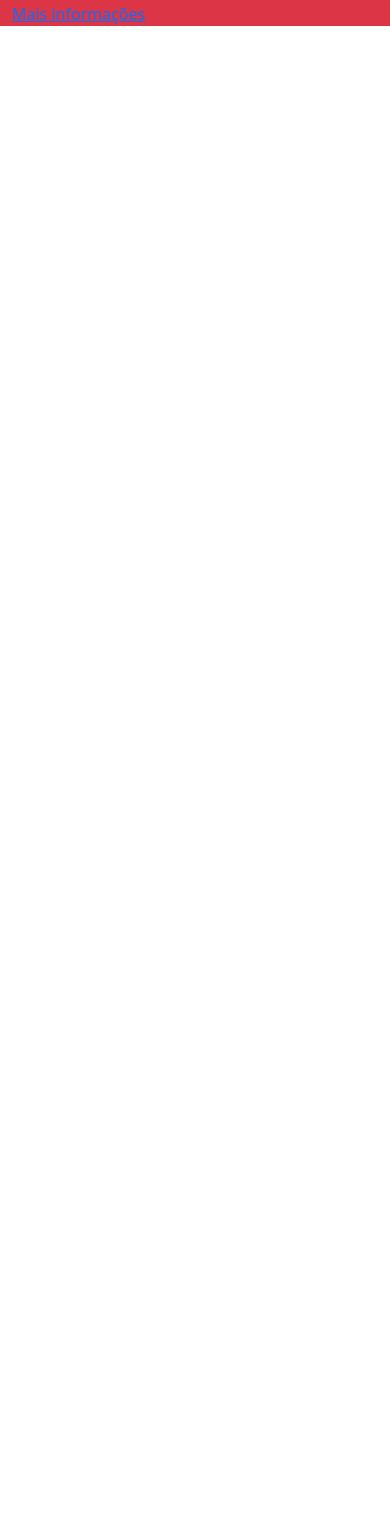
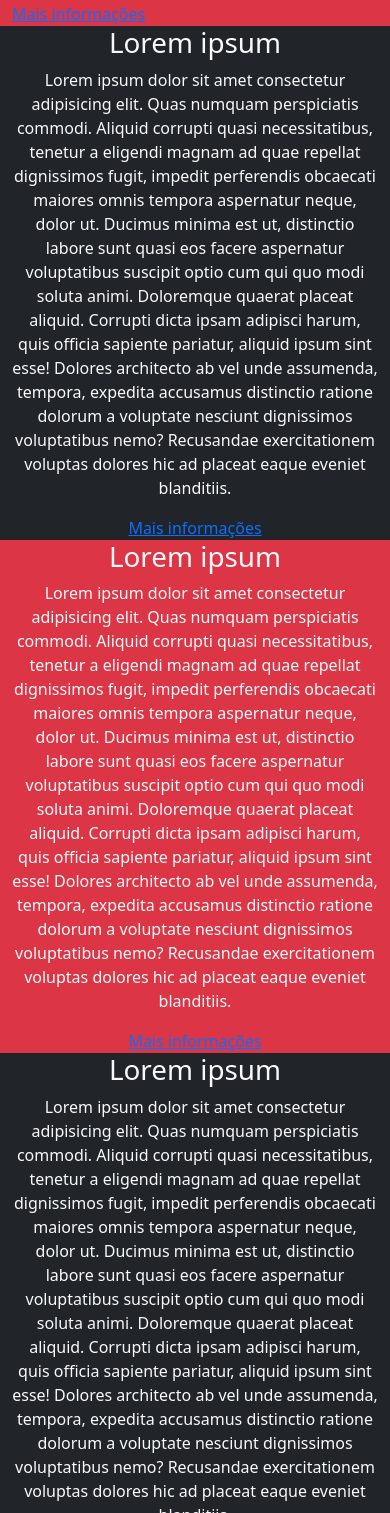
Before and after one commit to dudatiemiak/nc_bootstrap, a plain HTML site: page index.html in a window 390 px wide. Shown: the part 487-2000 px from the top of the page. Before the commit the page ends 844 px from the top, so only its background shows below. Drawn offline with nearby package versions, Linux system fonts and the light colour scheme.

Commit message:
Exemplo de sistema de grid responsivo.

```diff
--- a/index.html
+++ b/index.html
@@ -16,6 +16,39 @@
       <a href="">Mais informações</a>
     </div>
 
+    <div class="container">
+
+      <!-- row do grid -->
+      <!-- 1a coluna -->
+      <div class="row">
+        <div class="col-12 col-sm-12 col-md-6 col-lg-4 text-center bg-dark text-light">
+          <h1>Lorem ipsum</h1>
+          <p>Lorem ipsum dolor sit amet consectetur adipisicing elit. Quas numquam perspiciatis commodi. Aliquid corrupti quasi necessitatibus, tenetur a eligendi magnam ad quae repellat dignissimos fugit, impedit perferendis obcaecati maiores omnis tempora aspernatur neque, dolor ut. Ducimus minima est ut, distinctio labore sunt quasi eos facere aspernatur voluptatibus suscipit optio cum qui quo modi soluta animi. Doloremque quaerat placeat aliquid. Corrupti dicta ipsam adipisci harum, quis officia sapiente pariatur, aliquid ipsum sint esse! Dolores architecto ab vel unde assumenda, tempora, expedita accusamus distinctio ratione dolorum a voluptate nesciunt dignissimos voluptatibus nemo? Recusandae exercitationem voluptas dolores hic ad placeat eaque eveniet blanditiis.</p>
+          <a href="">Mais informações</a>
+        </div>
+        <!-- fim 1a coluna -->
+
+        <!-- 2a coluna -->
+        <div class="col-12 col-sm-12 col-md-6 col-lg-4 text-center bg-danger text-light">
+          <h1>Lorem ipsum</h1>
+          <p>Lorem ipsum dolor sit amet consectetur adipisicing elit. Quas numquam perspiciatis commodi. Aliquid corrupti quasi necessitatibus, tenetur a eligendi magnam ad quae repellat dignissimos fugit, impedit perferendis obcaecati maiores omnis tempora aspernatur neque, dolor ut. Ducimus minima est ut, distinctio labore sunt quasi eos facere aspernatur voluptatibus suscipit optio cum qui quo modi soluta animi. Doloremque quaerat placeat aliquid. Corrupti dicta ipsam adipisci harum, quis officia sapiente pariatur, aliquid ipsum sint esse! Dolores architecto ab vel unde assumenda, tempora, expedita accusamus distinctio ratione dolorum a voluptate nesciunt dignissimos voluptatibus nemo? Recusandae exercitationem voluptas dolores hic ad placeat eaque eveniet blanditiis.</p>
+          <a href="">Mais informações</a>
+        </div>
+        <!-- fim 2a coluna -->
+
+        <!-- 3a coluna -->
+        <div class="col-12 col-sm-12 col-md-6 col-lg-4 text-center bg-dark text-light">
+          <h1>Lorem ipsum</h1>
+          <p>Lorem ipsum dolor sit amet consectetur adipisicing elit. Quas numquam perspiciatis commodi. Aliquid corrupti quasi necessitatibus, tenetur a eligendi magnam ad quae repellat dignissimos fugit, impedit perferendis obcaecati maiores omnis tempora aspernatur neque, dolor ut. Ducimus minima est ut, distinctio labore sunt quasi eos facere aspernatur voluptatibus suscipit optio cum qui quo modi soluta animi. Doloremque quaerat placeat aliquid. Corrupti dicta ipsam adipisci harum, quis officia sapiente pariatur, aliquid ipsum sint esse! Dolores architecto ab vel unde assumenda, tempora, expedita accusamus distinctio ratione dolorum a voluptate nesciunt dignissimos voluptatibus nemo? Recusandae exercitationem voluptas dolores hic ad placeat eaque eveniet blanditiis.</p>
+          <a href="">Mais informações</a>
+        </div>
+        <!-- fim 3a coluna -->
+      </div>
+
+
+      <!-- tim row do grid -->
+    </div>
+
 
     <!-- Chamada do JS do BS -->
     <script src="https://cdn.jsdelivr.net/npm/bootstrap@5.3.3/dist/js/bootstrap.bundle.min.js" integrity="sha384-YvpcrYf0tY3lHB60NNkmXc5s9fDVZLESaAA55NDzOxhy9GkcIdslK1eN7N6jIeHz" crossorigin="anonymous"></script>
```
